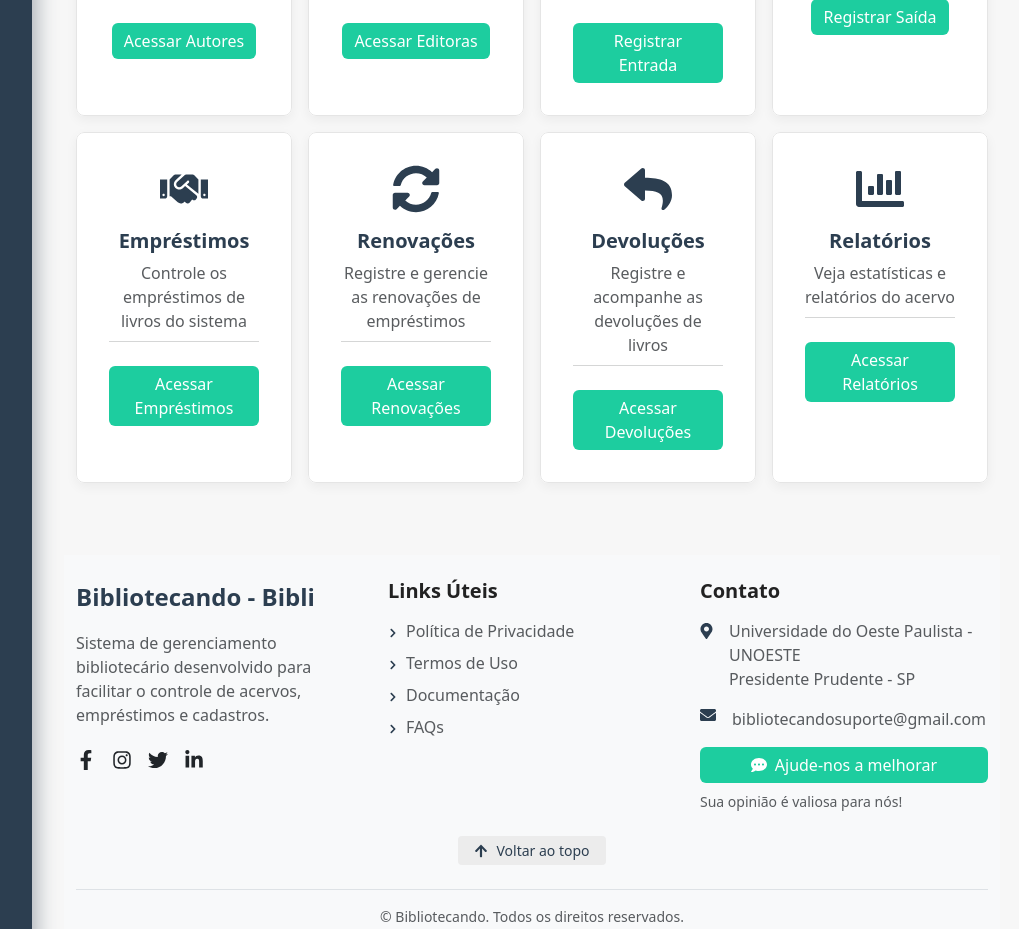
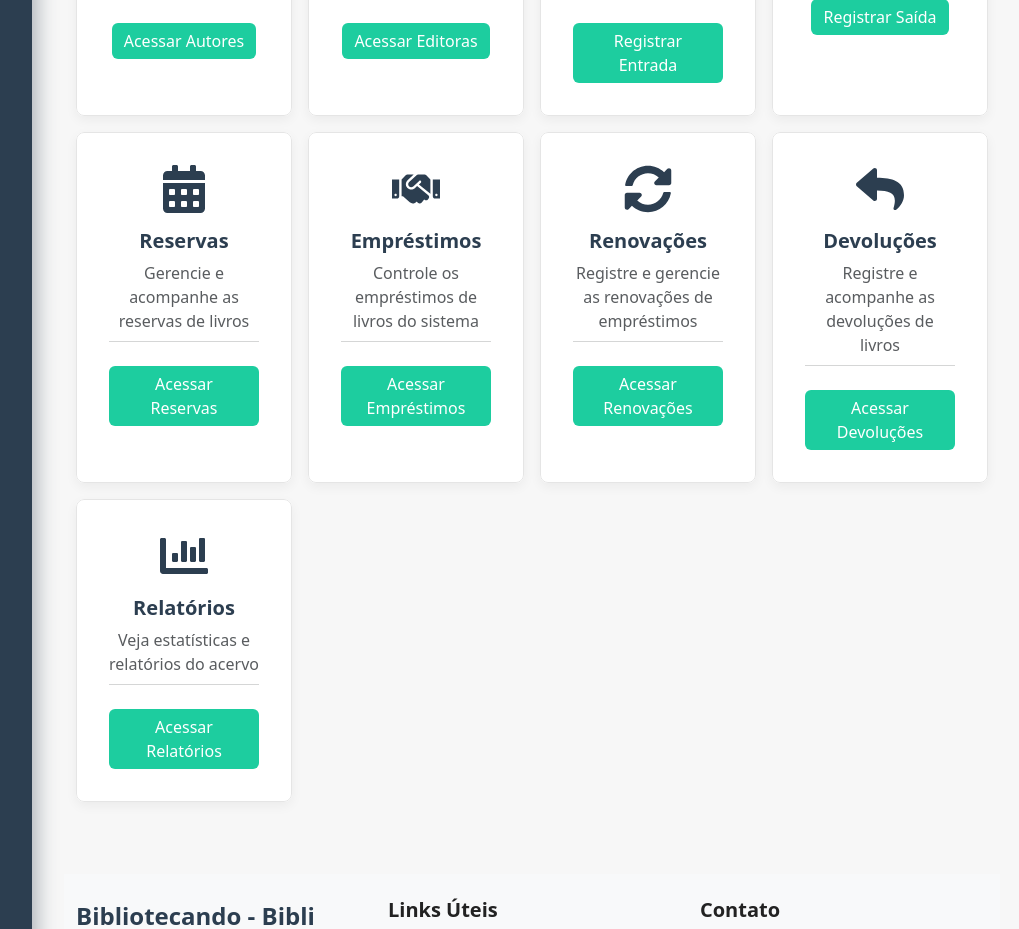
Before and after one commit to emanuelnagima/Bookly, a React (Vite) app in the folder Bibliotecando/Bibli/Frontend/: page / in a window 1280 px wide. Shown: the part 1100-2029 px from the top of the page, without its empty margins (248-1267 px from the left). Built offline with nearby package versions, Linux system fonts and the light colour scheme; no server answers.

Commit message:
feat/adicao de card reserva

```diff
--- a/Bibliotecando/Bibli/Frontend/src/pages/Home.jsx
+++ b/Bibliotecando/Bibli/Frontend/src/pages/Home.jsx
@@ -334,6 +334,21 @@ const Home = () => {
           </Card>
         </Col>
 
+        {/* Reservas */}
+        <Col md={6} lg={4} xl={3}>
+          <Card className="h-100 text-center">
+            <Card.Body>
+              <FaCalendarAlt size={48} className="mb-3 text-primary" />
+              <Card.Title>Reservas</Card.Title>
+              <div className="text-muted">
+                <p className="mb-2">Gerencie e acompanhe as reservas de livros</p>
+                <hr className="my-2" />
+              </div>
+              <Link to="/reservas" className="btn btn-primary mt-3">Acessar Reservas</Link>
+            </Card.Body>
+          </Card>
+        </Col>
+
         {/* Empréstimos */}
         <Col md={6} lg={4} xl={3}>
           <Card className="h-100 text-center">
```
